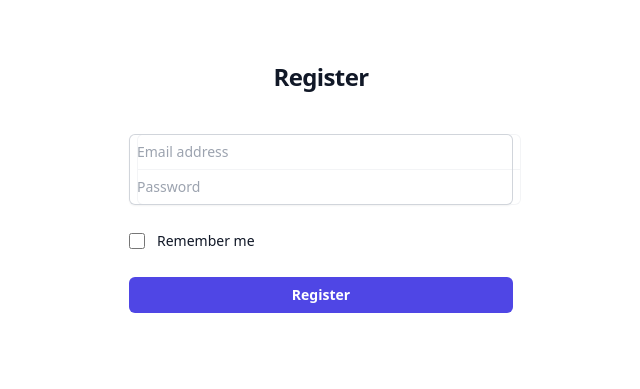
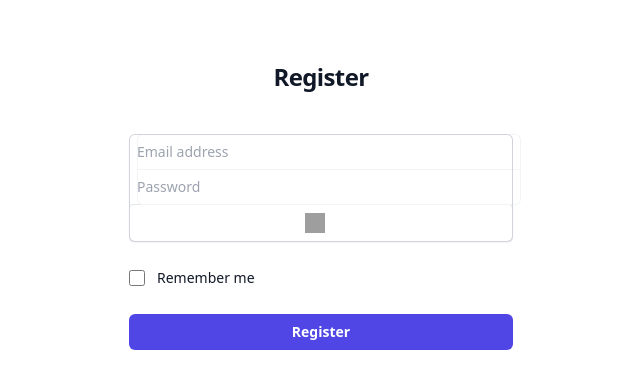
Before and after one commit to zeecomedia/chh1, a Flask app: page /register in a window 1280 px wide. Shown: the part 167-556 px from the top of the page, without its empty margins (319-959 px from the left). Run offline with Flask 3, Linux system fonts and the light colour scheme; parts of the project's set-up code (start-up, migrations or seed data) failed here and were passed over; some libraries are stand-ins or nearby versions; grey boxes are pictures that could not be loaded.

Commit message:
Update register.html

```diff
--- a/templates/register.html
+++ b/templates/register.html
@@ -26,6 +26,13 @@
                                class="ml-2 relative block w-full rounded-b-md border-0 py-1.5 text-gray-900 ring-1 ring-inset ring-gray-100 placeholder:text-gray-400 focus:z-10 focus:ring-2 focus:ring-inset focus:ring-indigo-600 sm:text-sm sm:leading-6"
                                placeholder="Password">
                     </div>
+                    <div>
+                        <a href="{{ url_for('login_google') }}"
+                           class="flex items-center justify-center bg-white hover:bg-gray-100 text-gray-600 font-bold py-2 px-4 border border-gray-200 rounded focus:outline-none focus:shadow-outline">
+                            <img src="https://developers.google.com/identity/images/g-logo.png" alt="Google logo"
+                                 class="w-5 h-5 mr-3">
+                        </a>
+                    </div>
                 </div>
 
                 <div class="flex items-center justify-between">
```
